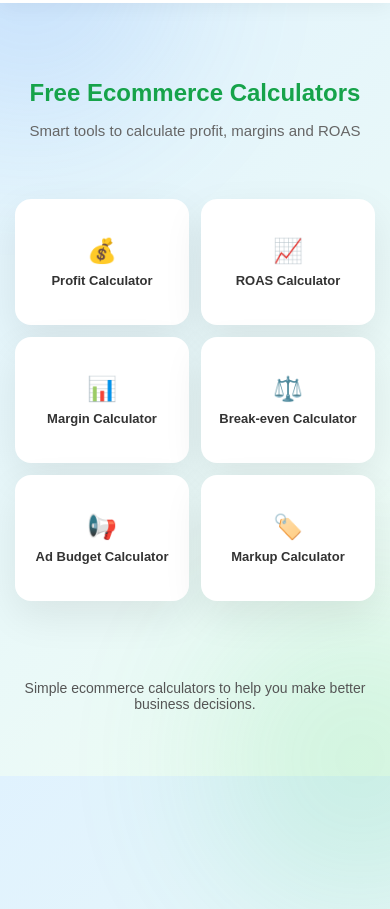
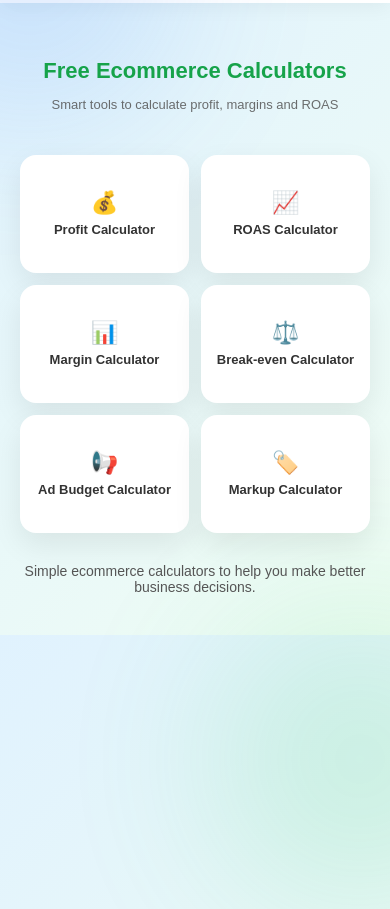
Before and after one commit to drlou-cpu/profit-calculator, a plain HTML site: page index.html in a window 390 px wide. Shown: the part 55-964 px from the top of the page. Drawn offline with Linux system fonts and the light colour scheme.

Commit message:
Update index.html

```diff
--- a/index.html
+++ b/index.html
@@ -9,6 +9,7 @@
 
 <style>
 
+/* BASE */
 body{
 font-family:Arial;
 margin:0;
@@ -16,7 +17,7 @@ background:linear-gradient(135deg,#e0f2fe,#f0fdf4);
 overflow-x:hidden;
 }
 
-/* BACKGROUND */
+/* BACKGROUND SHAPES */
 body::before{
 content:"";
 position:absolute;
@@ -43,16 +44,22 @@ opacity:0.15;
 filter:blur(80px);
 }
 
+/* CONTAINER */
+.container{
+max-width:1000px;
+margin:auto;
+padding:0 20px;
+position:relative;
+z-index:2;
+}
+
 /* NAVBAR */
 .nav{
 display:flex;
 align-items:center;
-gap:10px;
 padding:15px 20px;
 background:white;
 box-shadow:0 4px 20px rgba(0,0,0,0.05);
-position:relative;
-z-index:2;
 }
 
 /* LOGO */
@@ -78,104 +85,110 @@ color:#2563eb;
 /* HERO */
 .hero{
 text-align:center;
-padding:60px 20px 30px;
-position:relative;
-z-index:2;
+padding:60px 20px 20px;
 }
 
 .hero h1{
+font-size:32px;
+font-weight:700;
 color:#16a34a;
-font-size:32px;
-margin-bottom:10px;
+margin-bottom:8px;
 }
 
 .hero p{
-color:#666;
 font-size:15px;
+color:#555;
+opacity:0.85;
 }
 
 /* GRID */
 .tools{
 display:grid;
-grid-template-columns:repeat(3,1fr);
-gap:20px;
-padding:20px;
-max-width:900px;
-margin:auto;
-position:relative;
-z-index:2;
+grid-template-columns:repeat(auto-fit,minmax(180px,1fr));
+gap:18px;
+margin-top:20px;
 }
 
-/* CARD (FIXED) */
+/* CARD */
 .card{
 background:white;
-padding:22px;
+padding:18px;
 border-radius:16px;
 text-align:center;
 text-decoration:none;
 color:#333;
-box-shadow:0 15px 40px rgba(0,0,0,0.08);
-transition:0.3s;
-font-weight:bold;
+box-shadow:0 12px 30px rgba(0,0,0,0.08);
+transition:0.25s;
+font-weight:600;
 display:flex;
 flex-direction:column;
 align-items:center;
 justify-content:center;
-min-height:100px; /* 🔥 أهم تعديل */
+min-height:110px;
 }
 
 /* ICON */
 .card span{
-font-size:24px;
-margin-bottom:8px;
+font-size:22px;
+margin-bottom:6px;
 }
 
 /* HOVER */
 .card:hover{
-transform:translateY(-6px);
-box-shadow:0 25px 60px rgba(0,0,0,0.15);
+transform:translateY(-5px);
+box-shadow:0 20px 50px rgba(0,0,0,0.15);
 background:#22c55e;
 color:white;
 }
 
+/* CONTENT */
+.content{
+text-align:center;
+margin:30px auto 40px;
+font-size:14px;
+color:#555;
+max-width:600px;
+}
+
 /* TABLET */
 @media(max-width:768px){
+
+.hero h1{
+font-size:26px;
+}
+
 .tools{
-grid-template-columns:repeat(2,1fr);
+gap:15px;
 }
+
 }
 
 /* MOBILE */
 @media(max-width:480px){
 
+.hero{
+padding:40px 15px 10px;
+}
+
+.hero h1{
+font-size:22px;
+}
+
+.hero p{
+font-size:13px;
+}
+
 .tools{
-grid-template-columns:repeat(2,1fr); /* 🔥 يبقى Grid */
+grid-template-columns:repeat(2,1fr);
 gap:12px;
-padding:15px;
 }
 
 .card{
-padding:18px;
+min-height:90px;
+padding:14px;
 font-size:13px;
-min-height:90px;
 }
 
-.hero h1{
-font-size:24px;
-}
-
-}
-
-/* CONTENT */
-.content{
-max-width:600px;
-margin:30px auto; /* 🔥 تقليل الفراغ */
-padding:20px;
-text-align:center;
-color:#555;
-font-size:14px;
-position:relative;
-z-index:2;
 }
 
 </style>
@@ -184,18 +197,24 @@ z-index:2;
 
 <body>
 
+<!-- NAVBAR -->
 <div class="nav">
+<div class="container">
 <div class="logo">
 <div class="logo-circle"></div>
 <div class="logo-text">Calculator Hub</div>
 </div>
 </div>
+</div>
 
-<div class="hero">
+<!-- HERO -->
+<div class="container hero">
 <h1>Free Ecommerce Calculators</h1>
 <p>Smart tools to calculate profit, margins and ROAS</p>
 </div>
 
+<!-- TOOLS -->
+<div class="container">
 <div class="tools">
 
 <a href="profit-calculator.html" class="card">
@@ -229,12 +248,16 @@ Markup Calculator
 </a>
 
 </div>
+</div>
 
+<!-- CONTENT -->
+<div class="container">
 <div class="content">
 <p>
 Simple ecommerce calculators to help you make better business decisions.
 </p>
 </div>
+</div>
 
 </body>
 </html>
```
